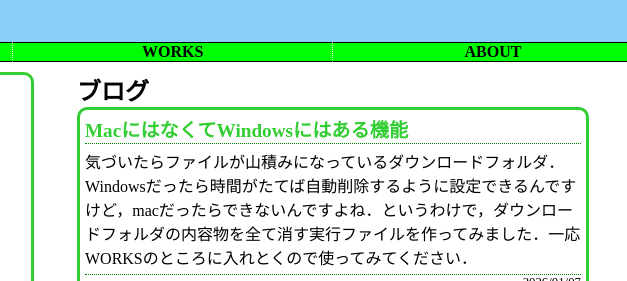
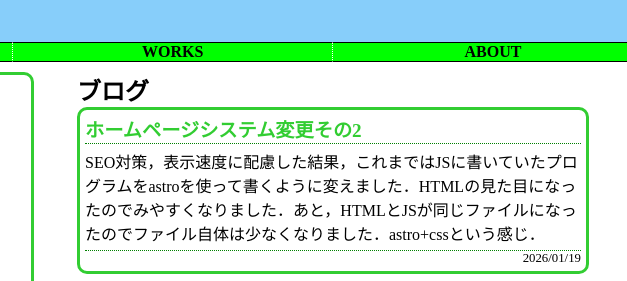
Before and after one commit to ruin3899/ruin3899.github.io, an Astro site: page / in a window 1280 px wide. Shown: the part 126-407 px from the top of the page, 307-934 px from the left. Built offline with nearby package versions, Linux system fonts and the light colour scheme; Astro itself is replaced by a stand-in of ours; a web font is replaced by a local one.

Commit message:
2026/01/19 add news

```diff
--- a/src/pages/index.astro
+++ b/src/pages/index.astro
@@ -4,6 +4,7 @@ import '../styles/index.css';
 
 // index.jsの配列をそのまま使えます
 const newsArray = [
+    ['ホームページシステム変更その2', 'SEO対策，表示速度に配慮した結果，これまではJSに書いていたプログラムをastroを使って書くように変えました．HTMLの見た目になったのでみやすくなりました．あと，HTMLとJSが同じファイルになったのでファイル自体は少なくなりました．astro+cssという感じ．', '2026/01/19'],
     ['MacにはなくてWindowsにはある機能', '気づいたらファイルが山積みになっているダウンロードフォルダ．Windowsだったら時間がたてば自動削除するように設定できるんですけど，macだったらできないんですよね．というわけで，ダウンロードフォルダの内容物を全て消す実行ファイルを作ってみました．一応WORKSのところに入れとくので使ってみてください．', '2026/01/07'],
     ['クイズのアップデート', 'かなり今更ですが、クイズゲームをアップデートしました。1ミスで終わるモード作って、問題数も増やしました。いつかRPG風にしてみたいなぁ。', '2025/10/13'],
     ['WORKSページ作成', '作品紹介用のページを作りました。上のメニューのWORKSから飛べます。まだ1本しかありませんが、作り次第追加していきます。', '2025/09/16'],
```
